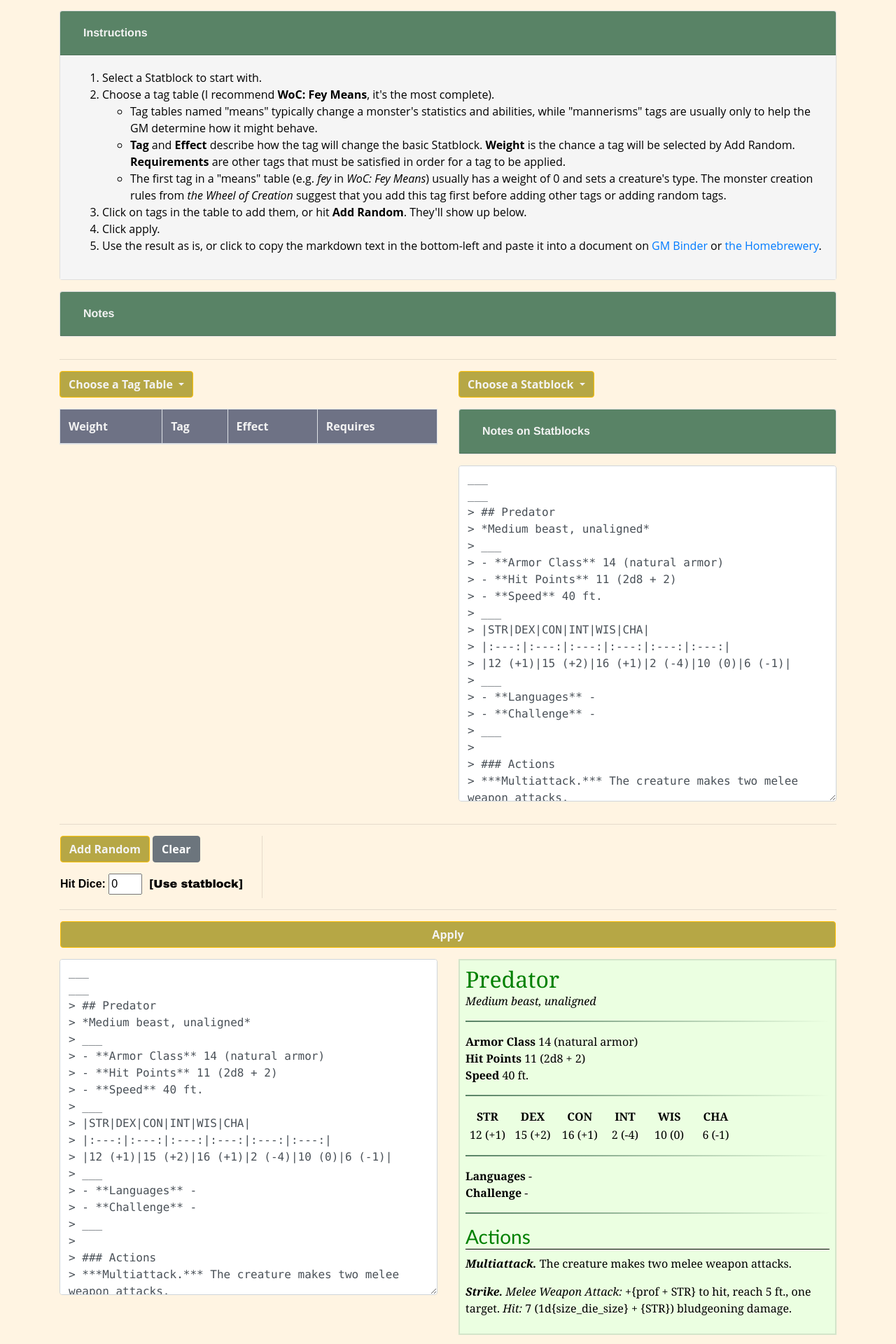
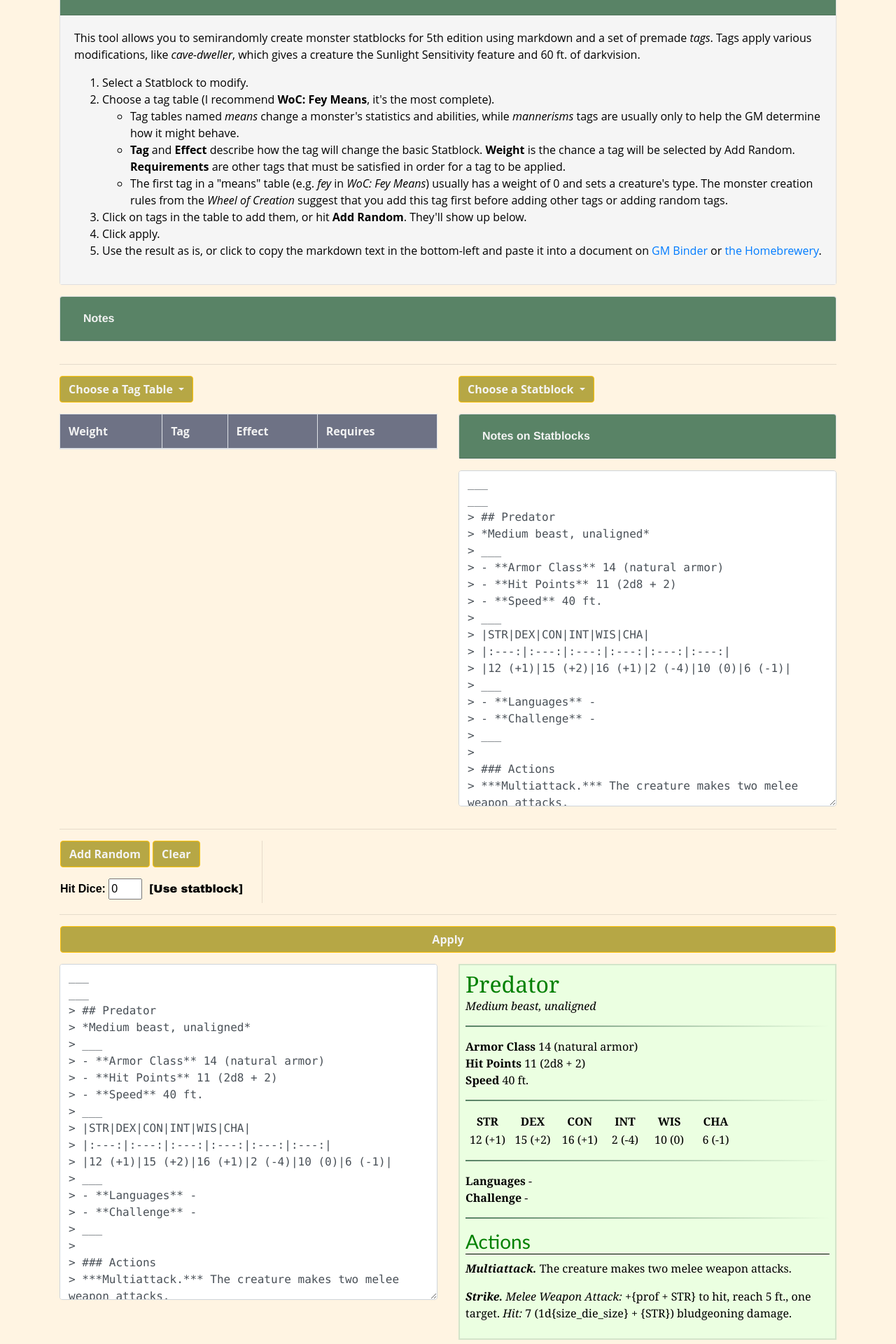
Before and after one commit to Adaminius/wheel_of_creation_tools, a Flask app: page / in a window 1280 px wide, after a click that opens the changed part. Shown: the part 419-2339 px from the top of the page at 70% size. Run offline with Flask 2, Linux system fonts and the light colour scheme; lists and menus that the app fills with data are empty; parts of the project's set-up code (start-up, migrations or seed data) failed here and were passed over; some libraries are stand-ins or nearby versions.

Commit message:
Add colossal statblock, text/styling changes, mobile adjustments

```diff
--- a/static/css/style.css
+++ b/static/css/style.css
@@ -1,7 +1,7 @@
 .header{
     background: rgba(89, 131, 102, 1) ;
     background-image:
-            linear-gradient(rgba(0,0,0,.3), rgba(0,0,0,.6)),
+            linear-gradient(rgba(0,0,0,.2), rgba(0,0,0,.6), rgba(0,0,0,.9)),
             url("https://upload.wikimedia.org/wikipedia/commons/d/dd/Die_drei_Bogatyr.jpg");
     background-position: center 0;
     background-size: cover;
--- a/templates/index.html
+++ b/templates/index.html
@@ -2,6 +2,8 @@
 <html>
 
 <head>
+  <meta name="viewport" content="width=device-width; initial-scale=1.0;">
+  <meta charset="UTF-8">
   <link rel="stylesheet" href="https://maxcdn.bootstrapcdn.com/bootstrap/4.0.0/css/bootstrap.min.css"
         integrity="sha384-Gn5384xqQ1aoWXA+058RXPxPg6fy4IWvTNh0E263XmFcJlSAwiGgFAW/dAiS6JXm" crossorigin="anonymous">
   <script src="https://code.jquery.com/jquery-3.3.1.min.js"
@@ -21,9 +23,9 @@
 
 <body>
 <div class="header align-center container-fluid text-center ">
-  <div class="row" style="margin: 100px">
+  <div class="row" style="margin: 5%">
   <div class="col">
-  <img src="../static/img/monsterbuilder.png">
+  <img src="../static/img/monsterbuilder.png" style="margin: 0 auto; text-align: center; display: block; width: 100%; max-width: 700px">
   <p class="lead">A tool for the <em>Wheel of Creation</em>, a caravanning and monster-hunting supplement for <i class="fas fa-dragon" style="color: red"></i> 5th Edition.</p>
   </div>
   </div>
@@ -36,17 +38,20 @@
           <h5 class="mb-0">
             <button class="btn btn-link" type="button" data-toggle="collapse" data-target="#collapseInstructions"
                     aria-expanded="false" aria-controls="collapseInstructions">
-              Instructions
+              Instructions <span style="font-weight: normal"><em>(click to expand)</em></span>
             </button>
           </h5>
         </div>
         <div id="collapseInstructions" class="collapse hide" aria-labelledby="headingInstructions">
           <div class="card-body">
+            <p>This tool allows you to semirandomly create monster statblocks for 5th edition using markdown and a set
+              of premade <em>tags</em>. Tags apply various modifications, like <em>cave-dweller</em>, which gives a creature
+                the Sunlight Sensitivity feature and 60 ft. of darkvision.</p>
             <ol>
-              <li>Select a Statblock to start with.</li>
+              <li>Select a Statblock to modify.</li>
               <li>Choose a tag table (I recommend <strong>WoC: Fey Means</strong>, it's the most complete).
                 <ul>
-                  <li>Tag tables named "means" typically change a monster's statistics and abilities, while "mannerisms"
+                  <li>Tag tables named <em>means</em> change a monster's statistics and abilities, while <em>mannerisms</em>
                     tags are usually
                     only to help the GM determine how it might behave.
                   </li>
@@ -57,7 +62,7 @@
                   </li>
                   <li>The first tag in a "means" table (e.g. <em>fey</em> in <em>WoC: Fey Means</em>) usually has a
                     weight
-                    of 0 and sets a creature's type. The monster creation rules from <em>the Wheel of Creation</em>
+                    of 0 and sets a creature's type. The monster creation rules from the <em>Wheel of Creation</em>
                     suggest
                     that you add this tag first before adding other tags or adding random tags.
                   </li>
@@ -105,12 +110,12 @@
 
     </div>
   </div>
-  <hr>
+  <hr style="margin-bottom: 0">
   <div class="row">
     <div class="col-lg-6">
       <div class="dropdown">
         <button class="btn btn-warning dropdown-toggle" type="button" id="tagListDropdownButton" data-toggle="dropdown"
-                aria-haspopup="true" aria-expanded="false">
+                aria-haspopup="true" aria-expanded="false" style="margin-top: 1rem">
           Choose a Tag Table
         </button>
         <div class="dropdown-menu" aria-labelledby="tagListDropdownButton" id="tagListDropdown">
@@ -120,7 +125,7 @@
     <div class="col-lg-6">
       <div class="dropdown">
         <button class="btn btn-warning dropdown-toggle" type="button" id="statblockDropdownButton"
-                data-toggle="dropdown" aria-haspopup="true" aria-expanded="false">
+                data-toggle="dropdown" aria-haspopup="true" aria-expanded="false" style="margin-top: 1rem">
           Choose a Statblock
         </button>
         <div class="dropdown-menu" aria-labelledby="statblockDropdownButton" id="statblockDropdown"></div>
@@ -186,7 +191,7 @@
     <div class="col-md-pull-4">
       <div style="margin-left: 1rem">
         <button class="btn btn-warning" id="addRandomButton">Add Random</button>
-        <button class="btn btn-secondary" id="clearButton">Clear</button>
+        <button class="btn btn-warning" id="clearButton">Clear</button>
         <div style="margin-top: 1rem; min-width: 17rem; font-family: 'Droid Sans', sans-serif" >
           <label for="hitDiceRange"
                  title="Also sets proficiency bonus to 1 + num_hit_dice / 4 and determines number of multiattacks.">
--- a/utils.py
+++ b/utils.py
@@ -137,14 +137,13 @@ class ChallengeRating(object):
     @classmethod
     def float_cr_to_cr(cls, cr: int):
         """Convert int-style CRs to [1/2, 1/4, 1/8, 0]-style Challenge Rating class objects."""
-        cr -= 4
-        if cr < -2:
+        if cr < 2:
             cr = '0'
-        elif cr < -1:
+        elif cr < 3:
             cr = '1/8'
-        elif cr < 0:
+        elif cr < 4:
             cr = '1/4'
-        elif cr < 1:
+        elif cr < 5:
             cr = '1/2'
         else:
             cr = str(int(math.floor(cr)))
```
Also changed, not shown: statblocks/colossal.md (added, +21 -0 lines), todo.md (+2 -0 lines).
